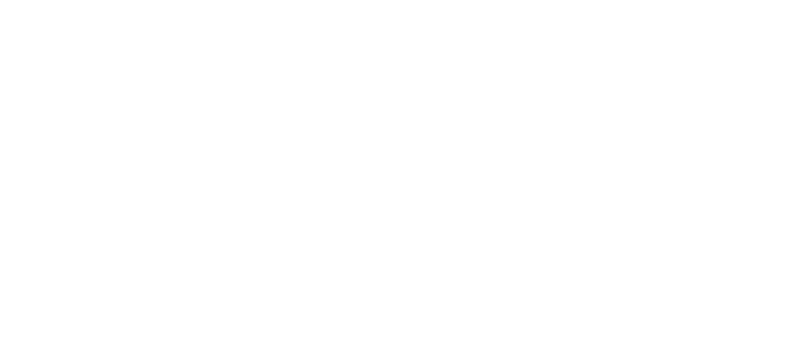
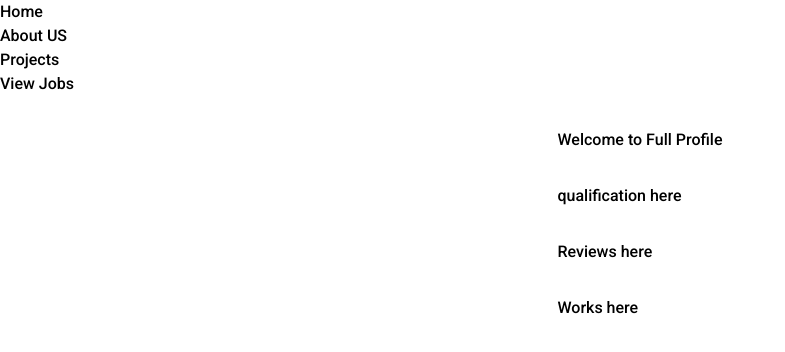
Before and after one commit to PreyeO/Recruit, a React (Vite) app: page /profile in a window 1280 px wide. Before the commit this address had no page. Shown: the top 352 px of the page, without its empty margins (0-785 px from the left). Built offline with nearby package versions, Linux system fonts and the light colour scheme.

Commit message:
add user profile page

```diff
--- a/src/App.tsx
+++ b/src/App.tsx
@@ -8,12 +8,15 @@ import VerifyDetails from "./Pages/Authentication/VerifyDetails";
 // import { Container } from "./Components/Styles/General/Container.styled";
 import CompleteProfile from "./Pages/Authentication/CompleteProfile";
 import AddSocials from "./Pages/Authentication/AddSocials";
+import Profile from "./Pages/ProfilePage/Profile";
+import NavBar from "./Layouts/NavBar/NavBar";
 
 function App() {
   return (
     <>
       <GlobalStyles />
       <BrowserRouter>
+        <NavBar />
         <Routes>
           <Route path="/" element={<Landing />} />
           <Route path="/signin" element={<SignIn />} />
@@ -21,6 +24,7 @@ function App() {
           <Route path="/verifydetails" element={<VerifyDetails />} />
           <Route path="/completeprofile" element={<CompleteProfile />} />
           <Route path="/addsocials" element={<AddSocials />} />
+          <Route path="/profile" element={<Profile />} />
         </Routes>
       </BrowserRouter>
     </>
--- /dev/null
+++ b/src/Components/UI/Titles/ProfieciencyTitle.tsx
@@ -0,0 +1,11 @@
+import { FC } from "react";
+
+interface Props {
+  title: string;
+}
+
+const AuthTitle: FC<Props> = ({ title }) => {
+  return <div className="font-extrabold text-3xl">{title}</div>;
+};
+
+export default AuthTitle;
--- /dev/null
+++ b/src/Layouts/NavBar/NavBar.tsx
@@ -0,0 +1,24 @@
+import { Link } from "react-router-dom";
+
+const NavBar = () => {
+  return (
+    <nav>
+      <ul>
+        <li>
+          <Link to="/">Home</Link>
+        </li>
+        <li>
+          <Link to="/aboutus">About US</Link>
+        </li>
+        <li>
+          <Link to="/project">Projects</Link>
+        </li>
+        <li>
+          <Link to="/jobs">View Jobs</Link>
+        </li>
+      </ul>
+    </nav>
+  );
+};
+
+export default NavBar;
--- /dev/null
+++ b/src/Layouts/UserProfile/FullProfile.tsx
@@ -0,0 +1,16 @@
+import Qualification from "./Qualification";
+import Reviews from "./Reviews";
+import Works from "./Works";
+
+const FullProfile = () => {
+  return (
+    <section>
+      <h1>Welcome to Full Profile</h1>
+      <Qualification />
+      <Reviews />
+      <Works />
+    </section>
+  );
+};
+
+export default FullProfile;
--- /dev/null
+++ b/src/Layouts/UserProfile/Qualification.tsx
@@ -0,0 +1,9 @@
+const Qualification = () => {
+  return (
+    <section>
+      <h1>qualification here</h1>
+    </section>
+  );
+};
+
+export default Qualification;
--- /dev/null
+++ b/src/Layouts/UserProfile/Reviews.tsx
@@ -0,0 +1,9 @@
+const Reviews = () => {
+  return (
+    <section>
+      <h1>Reviews here</h1>
+    </section>
+  );
+};
+
+export default Reviews;
--- /dev/null
+++ b/src/Layouts/UserProfile/Works.tsx
@@ -0,0 +1,9 @@
+const Works = () => {
+  return (
+    <section>
+      <h1>Works here</h1>
+    </section>
+  );
+};
+
+export default Works;
--- /dev/null
+++ b/src/Pages/ProfilePage/Profile.tsx
@@ -0,0 +1,12 @@
+import { Container } from "../../Components/Styles/General/Container.styled";
+import FullProfile from "../../Layouts/UserProfile/FullProfile";
+
+const Profile = () => {
+  return (
+    <Container>
+      <FullProfile />
+    </Container>
+  );
+};
+
+export default Profile;
```
Also changed, not shown: src/Components/Styles/Layouts/NavBar.styled.tsx (added), src/Pages/AboutPage/AboutUs.tsx (added).
